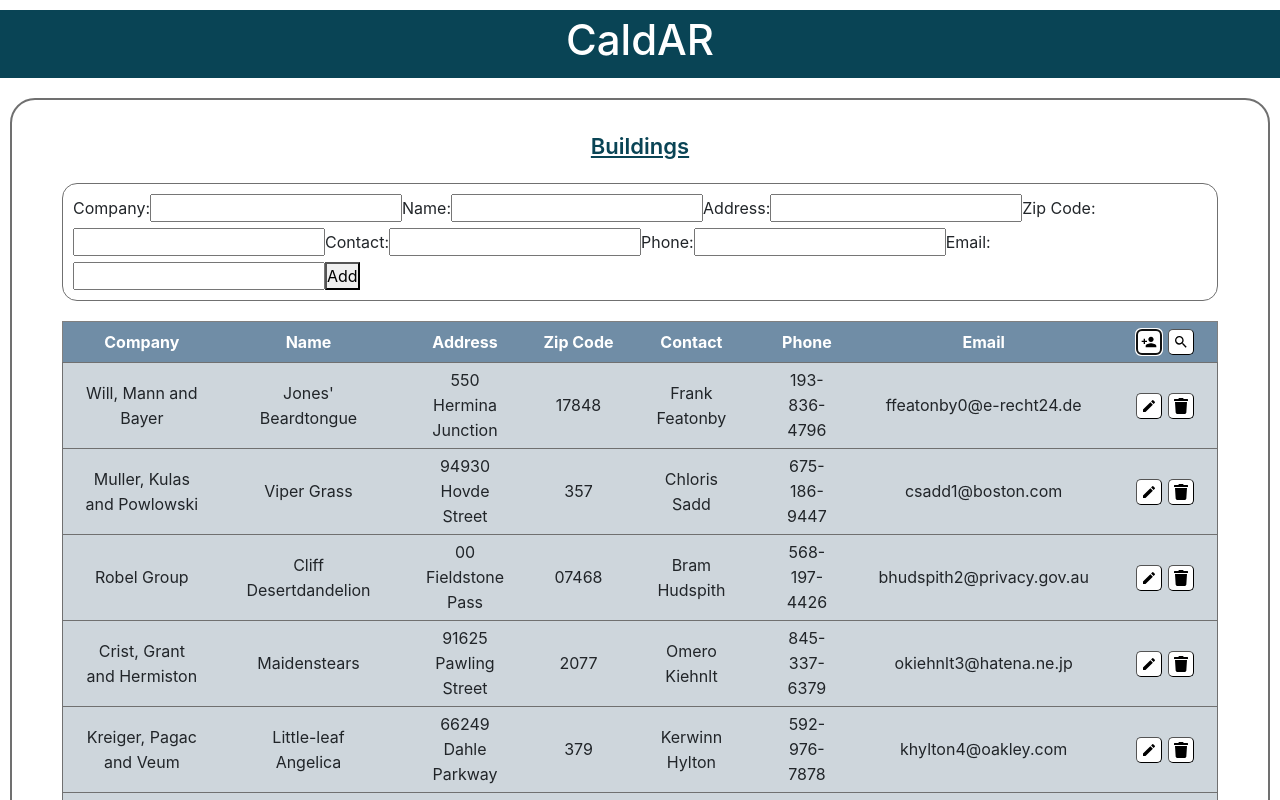
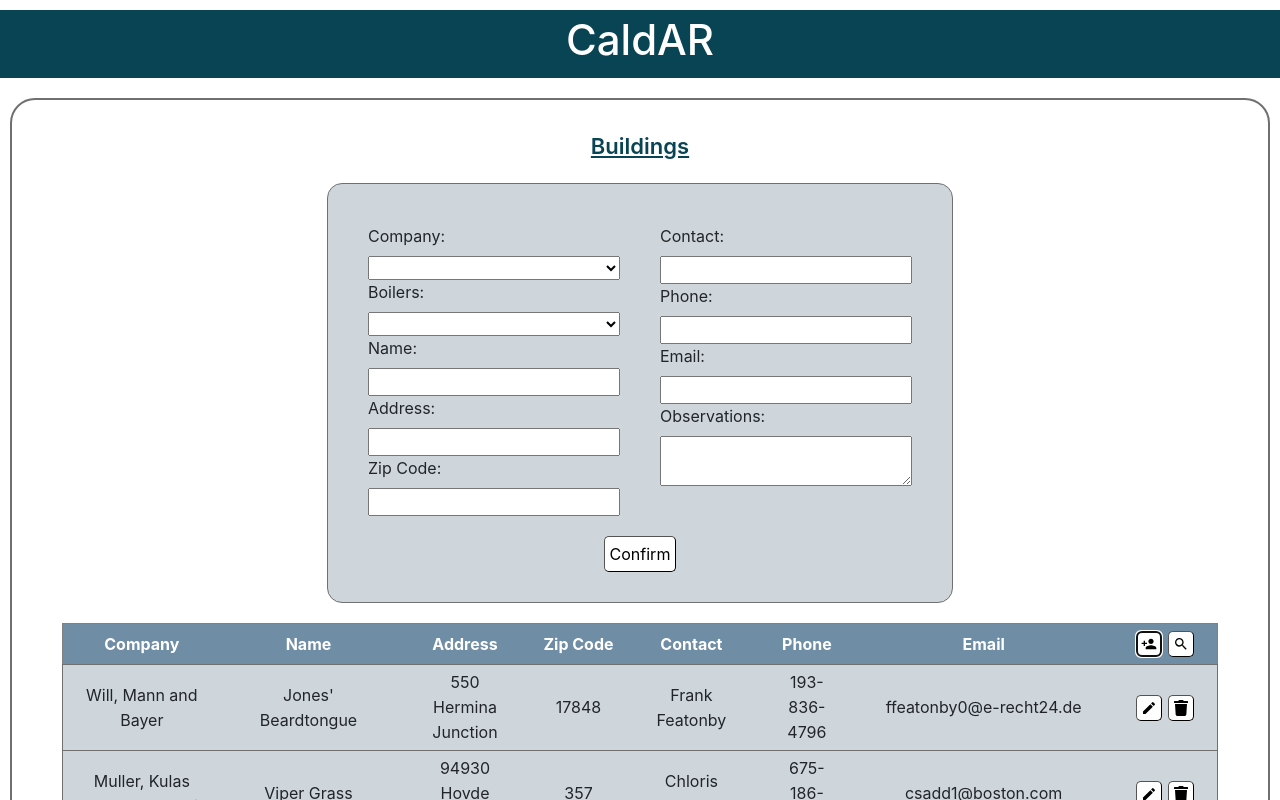
Before and after one commit to frandk18/my-caldar-fe, a React (Create React App) app: page / in a window 1280 px wide. Both pictures are taken after a click on the button 1148 px from the left and 204 px from the top of the page. Shown: the top 800 px of the page. Built offline with nearby package versions, Linux system fonts and the light colour scheme.

Commit message:
Add new item finished. Edit item first approach.

```diff
--- a/src/App.css
+++ b/src/App.css
@@ -14,6 +14,12 @@ body {
 a {
   color: #333;
   text-decoration: none;
+}
+
+input::-webkit-outer-spin-button,
+input::-webkit-inner-spin-button {
+  -webkit-appearance: none;
+  margin: 0;
 }
 
 /*.App {
--- a/src/App.js
+++ b/src/App.js
@@ -18,11 +18,16 @@ export default class App extends Component {
     this.setState({ Buildings: [...this.state.Buildings.filter(building => building._id !== id)] })
   }
 
+  // Add item from collection
+  addItem = (newItem) => {
+    this.setState({ Buildings: [...this.state.Buildings, newItem] })
+  }
+
   render() {
     return (
       <div className="App">
         <Header />
-        <Main data={this.state.Buildings} delItem={this.delItem}/>
+        <Main data={this.state.Buildings} delItem={this.delItem} addItem={this.addItem}/>
       </div>
     );
   }
--- a/src/components/AddNew.js
+++ b/src/components/AddNew.js
@@ -1,41 +1,114 @@
 import React, { Component } from 'react';
+import PropTypes from 'prop-types';
 
 export default class AddNew extends Component {
+    constructor(props) {
+        super(props);
+        this.state = {
+            _id: '4354',
+            company: '',
+            boilers: '',
+            name: '',
+            address: '',
+            zipcode: '',
+            contact: '',
+            phone: '',
+            email: '',
+            obs: ''
+        };
+    }
+
+    handleChange = ({ target }) => {
+        this.setState({ [target.name]: target.value });
+    };
+
+    handleSubmit = (e) => {
+        e.preventDefault()
+        this.props.newOne(this.state)
+        this.props.hideForm()
+    };
+
     render(){
         return (
-            <div style={formStyle}>
-                <form>
+            <div style={addnewStyle}>
+                <form style={formStyle} onSubmit={this.handleSubmit}>
+                    <div style={{display:'flex'}}>
+                        <div style={columnStyle}>
                             <label>Company: </label>
-                    <input type="text" />
+                            <select name="company" value={this.state.company} onChange={this.handleChange}></select>
+
+                            <label>Boilers: </label>
+                            <select name="boilers" value={this.state.boilers} onChange={this.handleChange}></select>
 
                             <label>Name: </label>
-                    <input type="text" />
+                            <input type="text" name="name" value={this.state.name} onChange={this.handleChange}/>
 
                             <label>Address: </label>
-                    <input type="text" />
+                            <input type="text" name="address" value={this.state.address} onChange={this.handleChange}/>
 
                             <label>Zip Code: </label>
-                    <input type="text" />
-
+                            <input type="text" name="zipcode" value={this.state.zipcode} onChange={this.handleChange}/>
+                        </div>
+                        <div style={columnStyle}>
                             <label>Contact: </label>
-                    <input type="text" />
+                            <input type="text" name="contact" value={this.state.contact} onChange={this.handleChange}/>
 
                             <label>Phone: </label>
-                    <input type="text" />
+                            <input type="number" name="phone" value={this.state.phone} onChange={this.handleChange}/>
 
                             <label>Email: </label>
-                    <input type="text" />
+                            <input type="text" name="email" value={this.state.email} onChange={this.handleChange}/>
 
-                    <button>Add</button>
+                            <label>Observations: </label>
+                            <textarea type="text" name="obs" value={this.state.obs} onChange={this.handleChange}/>
+                        </div>
+                    </div>
+                    <button style={btnStyle} type="submit">Confirm</button>
                 </form>
             </div>
         );
     }
 }
 
-const formStyle = {
+AddNew.propTypes = {
+    newOne: PropTypes.func.isRequired,
+}
+
+const addnewStyle = {
+    display: 'flex',
+    flexDirection: 'column',
+    justifyContent: 'center',
+    alignItems: 'center',
+    background: '#CED6DC',
     border: '1px #707070 solid',
     padding: '10px',
     marginBottom: '20px',
     borderRadius: '15px',
 }
+
+const formStyle = {
+    display: 'flex',
+    flexDirection: 'column',
+    alignItems: 'center',
+    padding: '10px',
+    marginBottom: '10px',
+    borderRadius: '15px',
+}
+
+const columnStyle = {
+    display: 'flex',
+    flexDirection: 'column',
+    margin: '20px'
+}
+
+const btnStyle = {
+    display: 'flex',
+    justifyContent: 'center',
+    background: '#fff',
+    padding: '5px',
+    margin: '0 3px',
+    borderWidth: '1px',
+    borderRadius: '5px',
+    overflow: 'hidden',
+    cursor: 'pointer',
+}
--- a/src/components/Container.js
+++ b/src/components/Container.js
@@ -18,11 +18,16 @@ export default class Container extends Component {
         this.setState({ showForm: true })
     }
 
+    // Display new item form
+    hideForm = () => {
+        this.setState({ showForm: false })
+    }
+
     render() {
         return (
             <div style={containerStyle}>
                 <Title />
-                {this.state.showForm && <AddNew />}
+                {this.state.showForm && <AddNew newOne={this.props.addItem} hideForm={this.hideForm}/>}
                 <Table data={this.props.data} displayForm={this.displayForm} delItem={this.props.delItem}/>
             </div>
         );
@@ -31,14 +36,15 @@ export default class Container extends Component {
 
 Container.propTypes = {
     data: PropTypes.array.isRequired,
+    delItem: PropTypes.func.isRequired,
     addItem: PropTypes.func.isRequired,
-    delItem: PropTypes.func.isRequired,
 }
 
 const containerStyle = {
     display: 'flex',
     flexDirection: 'column',
     justifyContent: 'center',
+    alignItems: 'center',
     border: '2px #707070 solid',
     borderRadius: '25px',
     padding: '30px 50px 50px 50px'
--- a/src/components/Row.js
+++ b/src/components/Row.js
@@ -17,8 +17,8 @@ export default class Row extends Component {
                 <td style={cellStyle}>{email}</td>
                 <td style={cellStyle}>
                     <div style={btnContainerStyle}>
-                        <button style={btnStyle}><MdCreate /></button>
-                        <button onClick={this.props.delItem.bind(this, _id)} style={btnStyle}><FaTrash /></button>
+                        <button style={btnStyle} onClick={this.props.editItem} ><MdCreate /></button>
+                        <button style={btnStyle} onClick={this.props.delItem.bind(this, _id)} ><FaTrash /></button>
                     </div>
                 </td>
             </tr>
@@ -28,6 +28,7 @@ export default class Row extends Component {
 
 Row.propTypes = {
     row: PropTypes.object.isRequired,
+    editItem: PropTypes.func.isRequired,
     delItem: PropTypes.func.isRequired,
 }
 
--- a/src/components/Table.js
+++ b/src/components/Table.js
@@ -26,7 +26,7 @@ export default class Table extends Component {
                 </thead>
                 <tbody style={bodyStyle}>
                     {this.props.data.map((row) => (
-                        <Row key={row._id.$oid} row={row} delItem={this.props.delItem}/>
+                        <Row key={row._id.$oid} row={row} editItem={this.props.displayForm} delItem={this.props.delItem}/>
                     ))}
                 </tbody>
             </table>
@@ -36,7 +36,8 @@ export default class Table extends Component {
 
 Table.propTypes = {
     data: PropTypes.array.isRequired,
-    addItem: PropTypes.func.isRequired,
+    displayForm: PropTypes.func.isRequired,
+    editItem: PropTypes.func.isRequired,
     delItem: PropTypes.func.isRequired,
 }
 
--- a/src/components/layout/Main.js
+++ b/src/components/layout/Main.js
@@ -6,7 +6,7 @@ export default class Main extends Component {
     render() {
         return (
             <main style={mainStyle}>
-                <Container data={this.props.data} delItem={this.props.delItem}/>
+                <Container data={this.props.data} delItem={this.props.delItem} addItem={this.props.addItem}/>
             </main>
         );
     }
@@ -14,8 +14,8 @@ export default class Main extends Component {
 
 Main.propTypes = {
     data: PropTypes.array.isRequired,
+    delItem: PropTypes.func.isRequired,
     addItem: PropTypes.func.isRequired,
-    delItem: PropTypes.func.isRequired,
 }
 
 const mainStyle = {
```
Also changed, not shown: 1 other file (tests, documents, lock files or other folders). Lines whose indentation alone changed are shown as unchanged.
